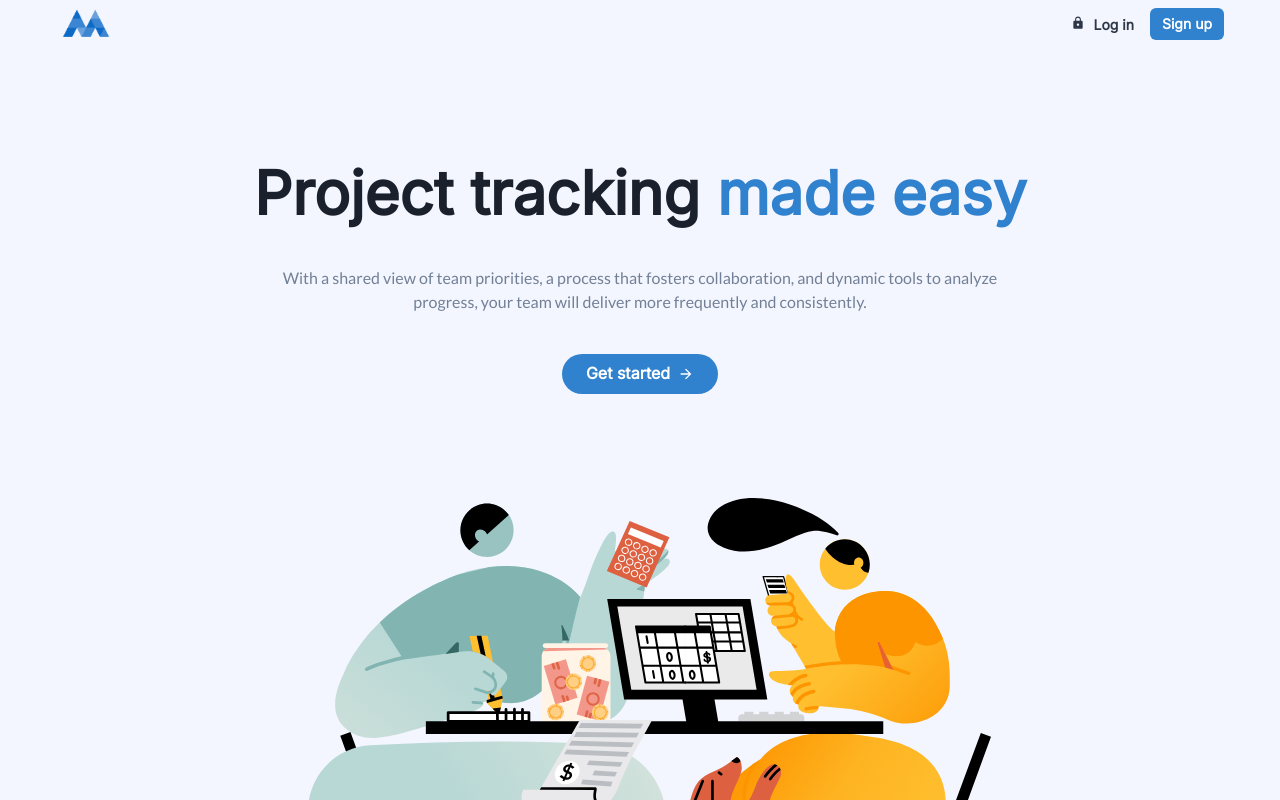
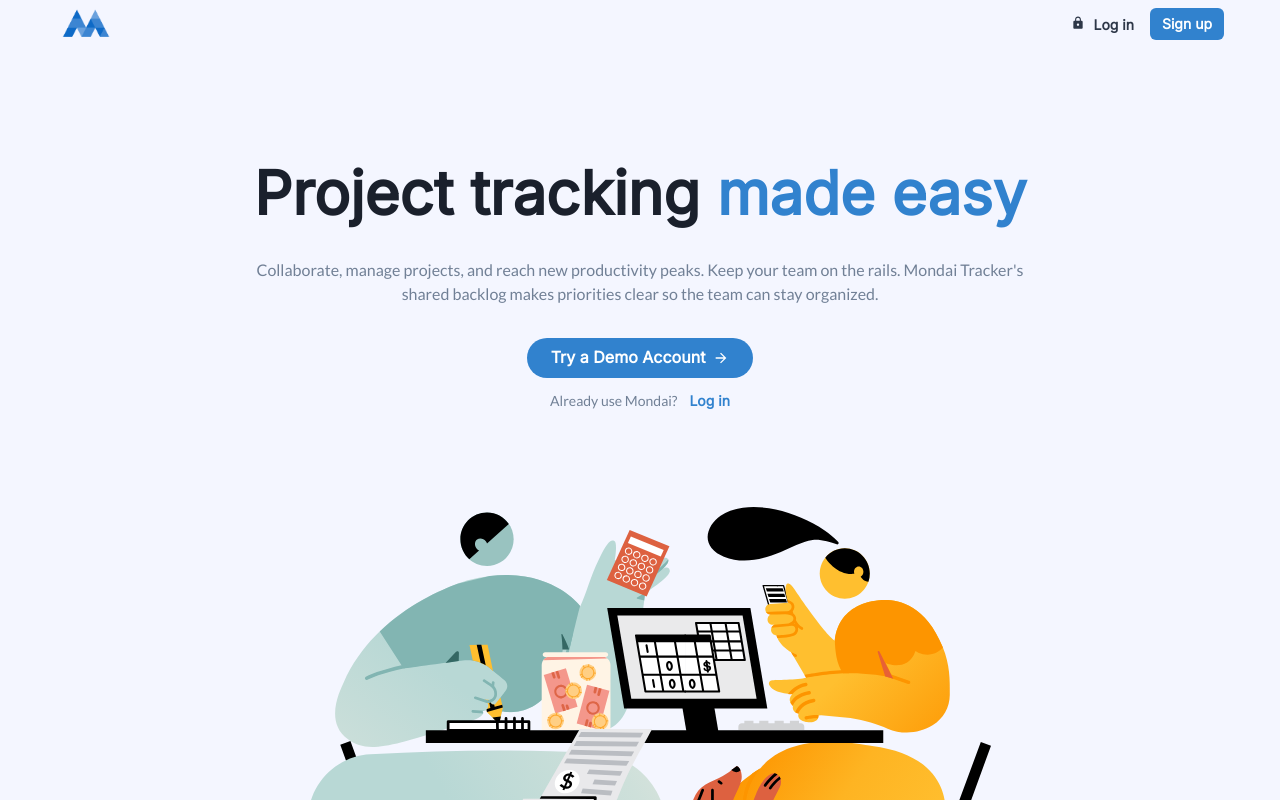
Before and after one commit to bognarp/mondai-tracker-frontend, a React (Create React App) app: page / in a window 1280 px wide. Shown: the top 800 px of the page. Built offline with nearby package versions, Linux system fonts and the light colour scheme.

Commit message:
feat: add demo account login

```diff
--- a/src/components/landing/Home.js
+++ b/src/components/landing/Home.js
@@ -10,6 +10,9 @@ import { createIcon } from '@chakra-ui/icons';
 import { MdArrowForward } from 'react-icons/md';
 import NavBar from '../layout/nav/NavBar';
 import { Illustration } from './Illustration';
+import { useDispatch } from 'react-redux';
+import { useNavigate } from 'react-router-dom';
+import { login } from '../../actions/sessionActions';
 
 export const Arrow = createIcon({
   displayName: 'Arrow',
@@ -25,6 +28,21 @@ export const Arrow = createIcon({
 });
 
 function Home() {
+  const dispatch = useDispatch();
+  const navigate = useNavigate();
+
+  const handleDemoLogin = (e) => {
+    e.preventDefault();
+
+    let user = {
+      email: 'demo@mondai.com',
+      password: 'demo@mondai.com',
+    };
+
+    dispatch(login(user));
+    navigate('/dashboard');
+  };
+
   return (
     <Flex direction="column" minHeight="100vh">
       <NavBar />
@@ -33,7 +51,7 @@ function Home() {
         <Stack
           textAlign={'center'}
           align={'center'}
-          spacing={{ base: 8, md: 10 }}
+          spacing={{ base: 6, md: 8 }}
           py={{ base: 20, md: 28 }}
         >
           <Heading
@@ -47,11 +65,11 @@ function Home() {
             </Text>
           </Heading>
           <Text color={'gray.500'} maxW={'3xl'}>
-            With a shared view of team priorities, a process that fosters
-            collaboration, and dynamic tools to analyze progress, your team will
-            deliver more frequently and consistently.
+            Collaborate, manage projects, and reach new productivity peaks. Keep
+            your team on the rails. Mondai Tracker's shared backlog makes
+            priorities clear so the team can stay organized.
           </Text>
-          <Stack spacing={6} direction={'row'}>
+          <Stack spacing={3} direction={'column'}>
             <Button
               rightIcon={<MdArrowForward />}
               rounded={'full'}
@@ -59,10 +77,27 @@ function Home() {
               colorScheme={'blue'}
               bg={'blue.500'}
               _hover={{ bg: 'blue.600' }}
+              onClick={handleDemoLogin}
             >
-              Get started
+              Try a Demo Account
             </Button>
+            <Flex gap={3} wrap="wrap" justify="center">
+              <Text color={'gray.500'} textAlign="center" fontSize={'sm'}>
+                Already use Mondai?
+              </Text>
+              <Button
+                variant="link"
+                colorScheme="blue"
+                fontSize={'sm'}
+                onClick={() => {
+                  navigate('/login');
+                }}
+              >
+                Log in
+              </Button>
+            </Flex>
           </Stack>
+
           <Flex w={'full'}>
             <Illustration
               height={{ sm: '24rem', lg: '28rem' }}
--- a/src/components/layout/dashboard/Dashboard.js
+++ b/src/components/layout/dashboard/Dashboard.js
@@ -29,7 +29,7 @@ const ProjectCard = ({ project }) => {
         gap={3}
         bgGradient={useColorModeValue(
           'linear(to-t, white 65%, gray.400 65%)',
-          'linear(to-t, gray.500 65%, gray.800 65%)'
+          'linear(to-t, gray.500 65%, black 65%)'
         )}
         rounded="md"
         boxShadow="xl"
@@ -62,6 +62,7 @@ const ProjectList = ({ projects }) => {
 function Dashboard() {
   const sessionInfo = useSelector(selectSessionInfo);
   const { isOpen, onOpen, onClose } = useDisclosure();
+  const separatorColor = useColorModeValue('gray.800', 'whiteAlpha.900');
 
   const { isLoading, data, isError } = useQuery('projects', () => {
     return userAPI.fetchProjectsByUserId(sessionInfo.user.id);
@@ -78,16 +79,7 @@ function Dashboard() {
   }
 
   return (
-    <Flex
-      direction="column"
-      pt={12}
-      alignItems="center"
-      h="94vh"
-      bgGradient={'linear(to top, #30cfd0 0%, #330867 100%)'}
-      // background: linear-gradient(220.55deg, #24CFC5 0%, #001C63 100%);
-      // background: linear-gradient(220.55deg, #5EE2FF 0%, #00576A 100%);
-      // background-image: linear-gradient(to top, #30cfd0 0%, #330867 100%);
-    >
+    <Flex direction="column" pt={12} alignItems="center" h="94vh">
       <Stack direction="column" spacing={4} w="80%">
         <Flex
           direction="row"
@@ -96,12 +88,16 @@ function Dashboard() {
           justifyContent="space-between"
         >
           <Stack direction="row" alignItems="center">
-            <BsViewStacked color="white" />
-            <Heading as="h2" size="md" textColor="white">
+            <BsViewStacked color="gray.800" />
+            <Heading as="h2" size="md">
               My Projects
             </Heading>
-            <Divider orientation="vertical" borderColor="white" h="18px" />
-            <Text textColor="white">{data.length}</Text>
+            <Divider
+              orientation="vertical"
+              borderColor={separatorColor}
+              h="18px"
+            />
+            <Text>{data.length}</Text>
           </Stack>
 
           <Button
--- a/src/components/session/LoginForm.js
+++ b/src/components/session/LoginForm.js
@@ -32,6 +32,17 @@ function LoginForm() {
 
     let user = {
       ...input,
+    };
+
+    dispatch(login(user));
+  };
+
+  const handleDemoLogin = (e) => {
+    e.preventDefault();
+
+    let user = {
+      email: 'demo@mondai.com',
+      password: 'demo@mondai.com',
     };
 
     dispatch(login(user));
@@ -77,6 +88,9 @@ function LoginForm() {
             <Button colorScheme="blue" type="submit">
               Log in
             </Button>
+            <Button colorScheme="blue" onClick={handleDemoLogin}>
+              Demo Login
+            </Button>
           </VStack>
         </form>
       </VStack>
--- a/src/theme.js
+++ b/src/theme.js
@@ -7,16 +7,7 @@ const theme = extendTheme({
   styles: {
     global: (props) => ({
       'html, body, #root': {
-        // height: '100%',
-        // bgGradient: 'linear(to-b, #eef1f5, #e6e9f0)',
-        // bgGradient: 'linear(to-b, #ace0f9, #fff1eb)',
-        bgGradient: mode(
-          // 'linear(to-b, #ace0f9, #fff1eb )',
-          'linear(to-b, #4b6cb7 0%, #182848 100%)',
-          'linear(to-b, #182848 0%, #4b6cb7 100%)'
-          // 'linear(to-t, #323232 0%, #3F3F3F 40%, #1C1C1C 150%)'
-        )(props),
-        bg: mode('#f4f6ff', 'white')(props),
+        bg: mode('#f4f6ff', 'gray.700')(props),
       },
       button: {
         fontFamily: 'heading',
```
